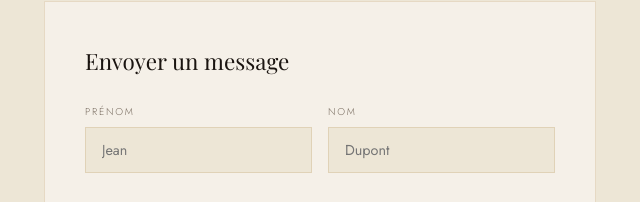
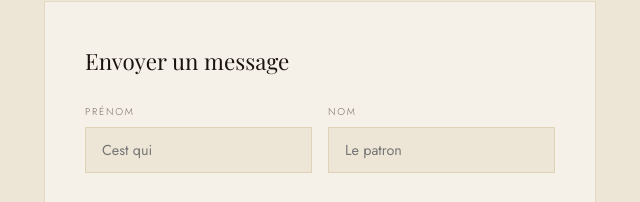
Before and after one commit to hadaxia-1205/cave-cleusix, a plain HTML site: page index.html in a window 1280 px wide. Shown: the part 4037-4239 px from the top of the page, 636-1276 px from the left. Drawn offline with nearby package versions, Linux system fonts and the light colour scheme; a web font is replaced by a local one.

Commit message:
Update index.html

```diff
--- a/index.html
+++ b/index.html
@@ -427,11 +427,11 @@ footer { background: #110B08; color: rgba(245,240,232,0.45); padding: 2.5rem 3re
     <div class="form-row">
       <div class="form-group">
         <label>Prénom</label>
-        <input type="text" placeholder="Jean">
+        <input type="text" placeholder="Cest qui">
       </div>
       <div class="form-group">
         <label>Nom</label>
-        <input type="text" placeholder="Dupont">
+        <input type="text" placeholder="Le patron">
       </div>
     </div>
     <div class="form-group">
```
